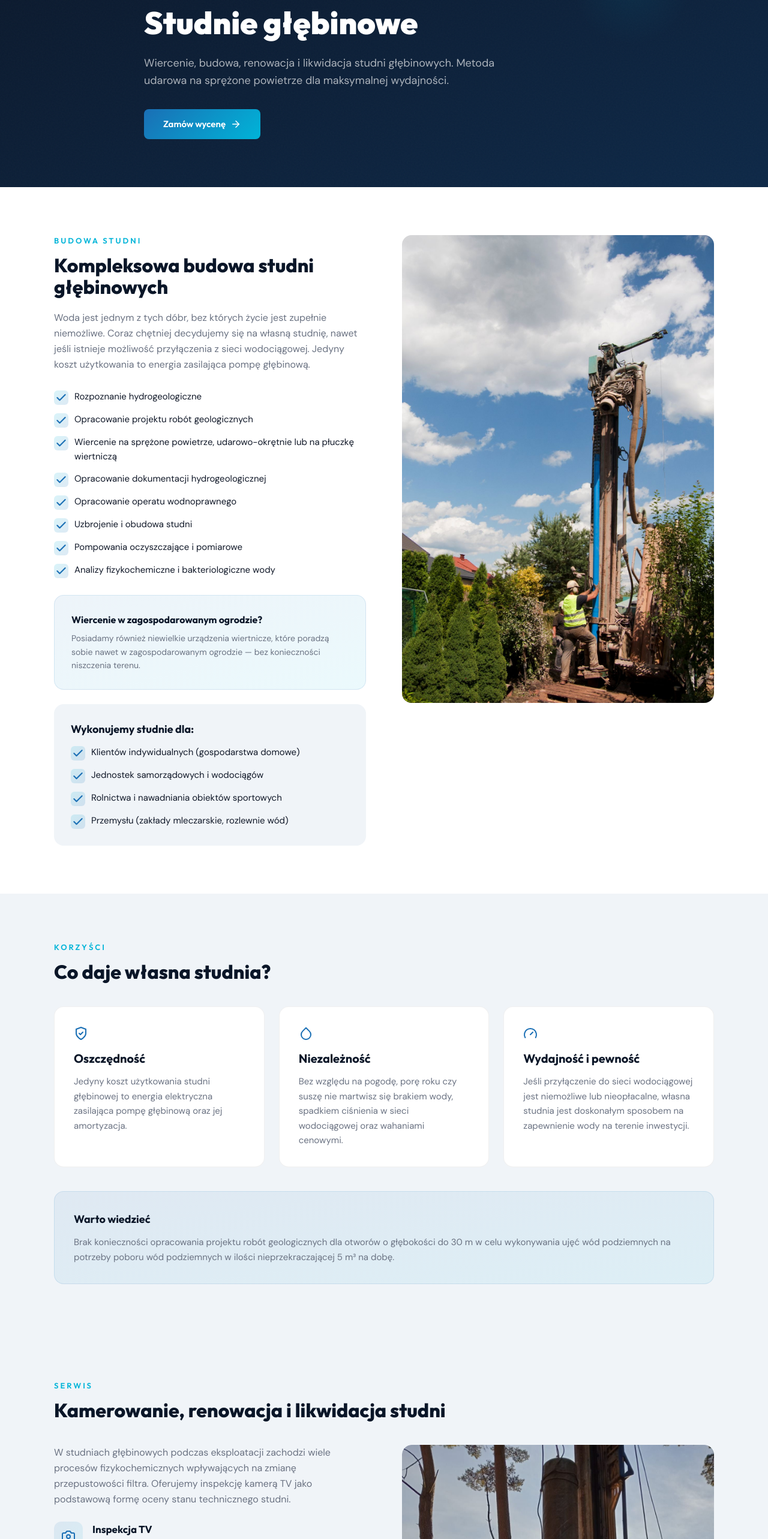
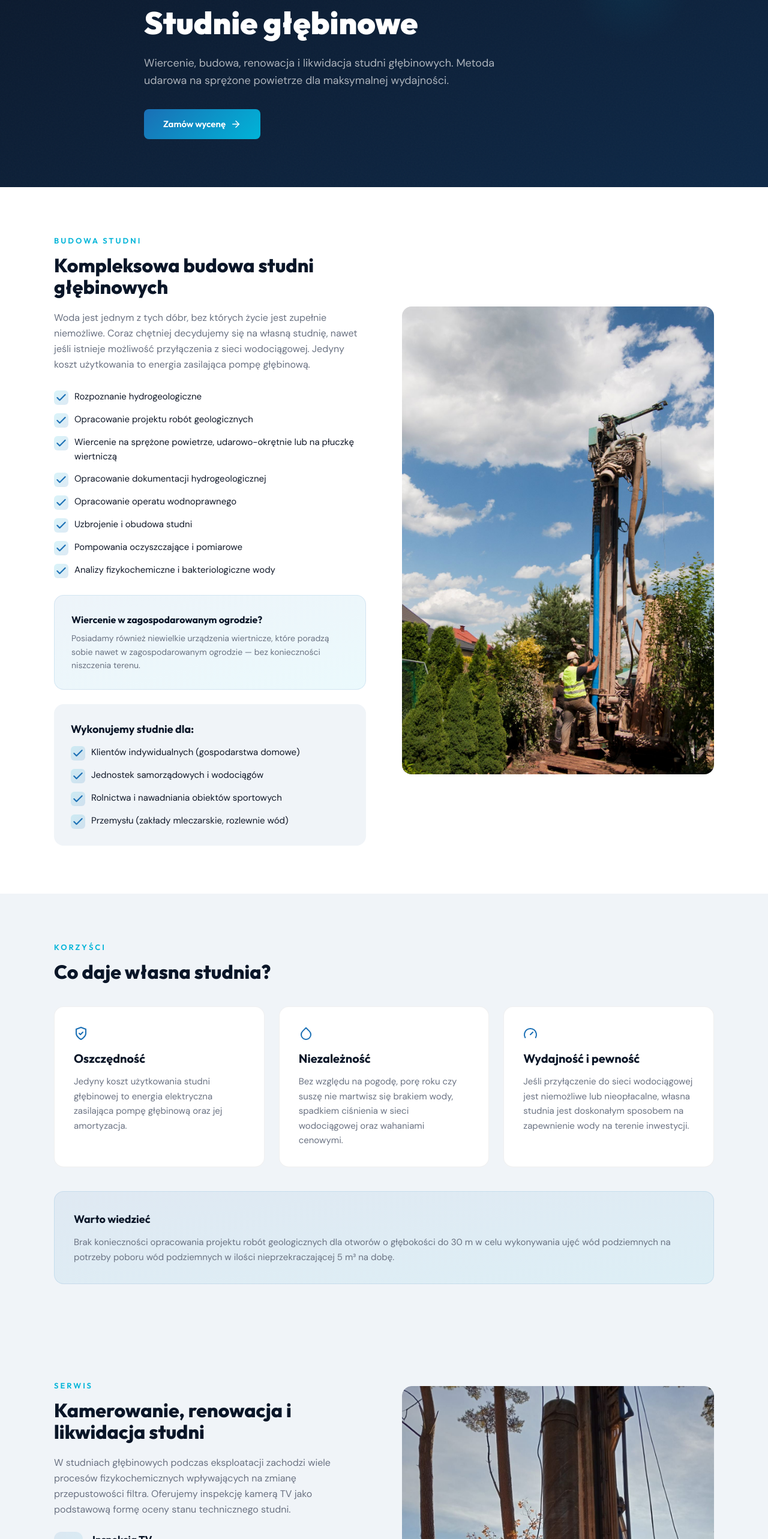
Before and after one commit to FRATAK4/StudnieBiz, a React (Vite) app: page /studnie in a window 1280 px wide. Shown: the part 234-2800 px from the top of the page at 60% size. Built offline with nearby package versions, Linux system fonts and the light colour scheme.

Commit message:
fix: resolve Helmet title crash on React 19, clean up unused gallery code, improve StudniePage and PompyPage layout

```diff
--- a/src/pages/HomePage.jsx
+++ b/src/pages/HomePage.jsx
@@ -23,7 +23,7 @@ export default function HomePage() {
     return (
         <div>
             <Helmet>
-                <title>Studnie głębinowe i pompy ciepła — wiercenie od {stats.foundedYear} | studnie.biz</title>
+                <title>{`Studnie głębinowe i pompy ciepła — wiercenie od ${stats.foundedYear} | studnie.biz`}</title>
                 <meta name="description" content={`${company.name} — wiercenie studni głębinowych, odwierty pod pompy ciepła, piezometry. Jedyna firma w Polsce z certyfikatem DVGW BAU. Ponad ${stats.boreholes.toLocaleString("pl-PL")} odwiertów.`} />
                 <meta property="og:title" content={`Studnie głębinowe i pompy ciepła — wiercenie od ${stats.foundedYear} | studnie.biz`} />
                 <meta property="og:description" content={`Wiercenie studni głębinowych, odwierty pod pompy ciepła, piezometry. Ponad ${stats.boreholes.toLocaleString("pl-PL")} odwiertów od ${stats.foundedYear} roku. Certyfikat DVGW BAU.`} />
--- a/src/pages/PompyPage.jsx
+++ b/src/pages/PompyPage.jsx
@@ -29,7 +29,7 @@ export default function PompyPage() {
             <section className="py-20 px-6 bg-white">
                 <div className="max-w-[1100px] mx-auto">
                     <AnimatedSection>
-                        <div className="grid grid-cols-1 md:grid-cols-2 gap-15">
+                        <div className="grid grid-cols-1 md:grid-cols-2 gap-15 items-center">
                             <div>
                                 <div className="section-tag">Dlaczego gruntowa pompa ciepła?</div>
                                 <h2 className="section-title !text-[32px]">Najwyższa efektywność energetyczna</h2>
--- a/src/pages/RealizacjePage.jsx
+++ b/src/pages/RealizacjePage.jsx
@@ -10,7 +10,7 @@ export default function RealizacjePage() {
     return (
         <div>
             <Helmet>
-                <title>Realizacje i referencje — ponad {boreholesFormatted} odwiertów | studnie.biz</title>
+                <title>{`Realizacje i referencje — ponad ${boreholesFormatted} odwiertów | studnie.biz`}</title>
                 <meta name="description" content={`Ponad ${boreholesFormatted} wykonanych otworów na terenie całej Polski. Realizacje dla ${references.slice(0, 4).join(", ")} i wielu innych. Referencje klientów.`} />
                 <meta property="og:title" content={`Realizacje i referencje — ponad ${boreholesFormatted} odwiertów | studnie.biz`} />
                 <meta property="og:description" content={`Ponad ${boreholesFormatted} wykonanych otworów na terenie całej Polski. Referencje od ${references.slice(0, 3).join(", ")} i wielu innych.`} />
--- a/src/pages/StudniePage.jsx
+++ b/src/pages/StudniePage.jsx
@@ -31,7 +31,7 @@ export default function StudniePage() {
             <section className="py-20 px-6 bg-white">
                 <div className="max-w-[1100px] mx-auto">
                     <AnimatedSection>
-                        <div className="grid grid-cols-1 md:grid-cols-2 gap-15 items-start">
+                        <div className="grid grid-cols-1 md:grid-cols-2 gap-15 items-center">
                             <div>
                                 <div className="section-tag">Budowa studni</div>
                                 <h2 className="section-title !text-[32px]">Kompleksowa budowa studni głębinowych</h2>
@@ -117,10 +117,10 @@ export default function StudniePage() {
             <section className="py-20 px-6 bg-off-white">
                 <div className="max-w-[1100px] mx-auto">
                     <AnimatedSection>
-                        <div className="section-tag">Serwis</div>
-                        <h2 className="section-title !text-[32px]">Kamerowanie, renowacja i likwidacja studni</h2>
-                        <div className="grid grid-cols-1 md:grid-cols-2 gap-15 mt-10">
+                        <div className="grid grid-cols-1 md:grid-cols-2 gap-15 items-center">
                             <div>
+                                <div className="section-tag">Serwis</div>
+                                <h2 className="section-title !text-[32px]">Kamerowanie, renowacja i likwidacja studni</h2>
                                 <p className="text-gray-500 leading-relaxed text-base mb-6">
                                     W studniach głębinowych podczas eksploatacji zachodzi wiele procesów fizykochemicznych wpływających na zmianę przepustowości filtra. Oferujemy inspekcję kamerą TV jako podstawową formę oceny stanu technicznego studni.
                                 </p>
```
